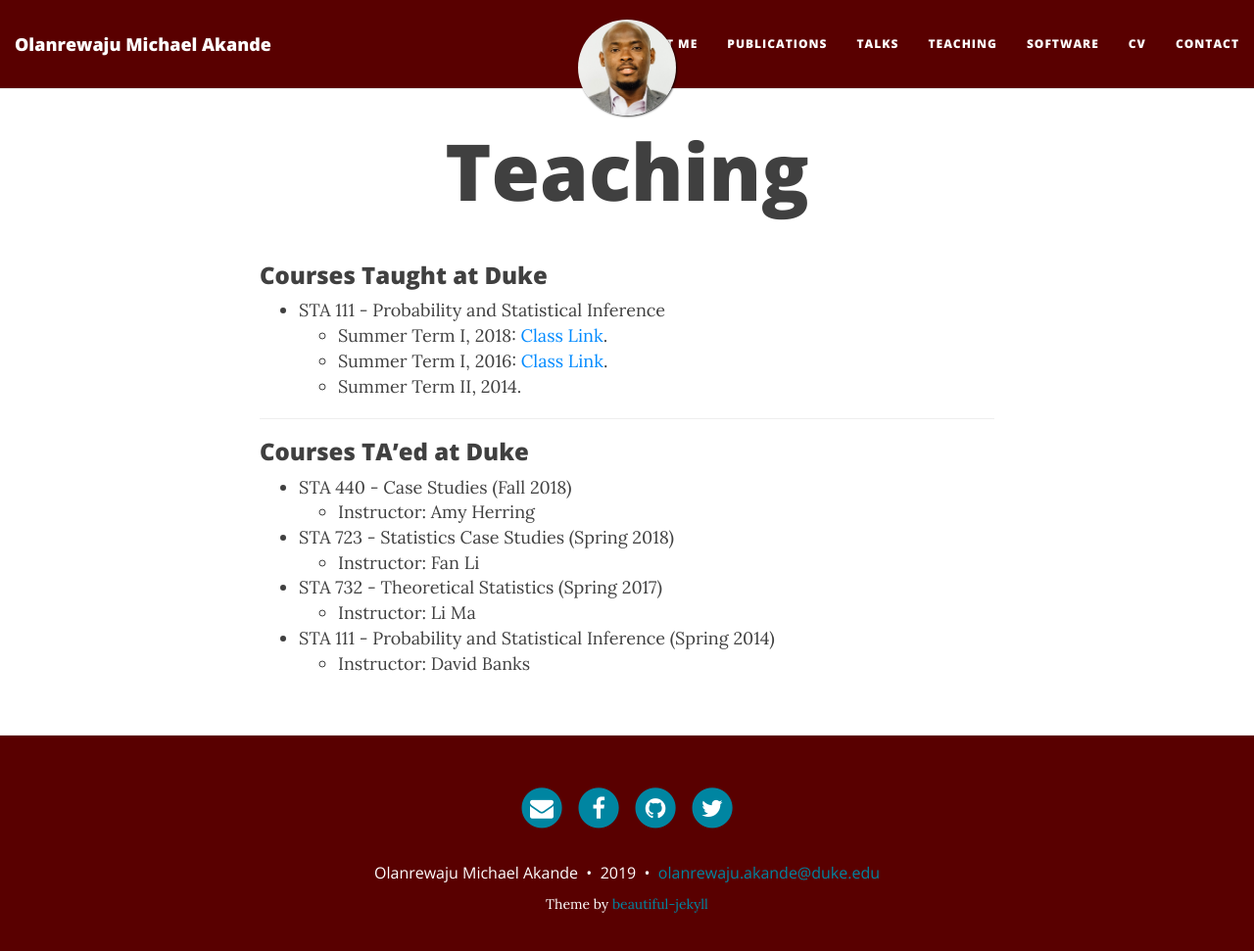
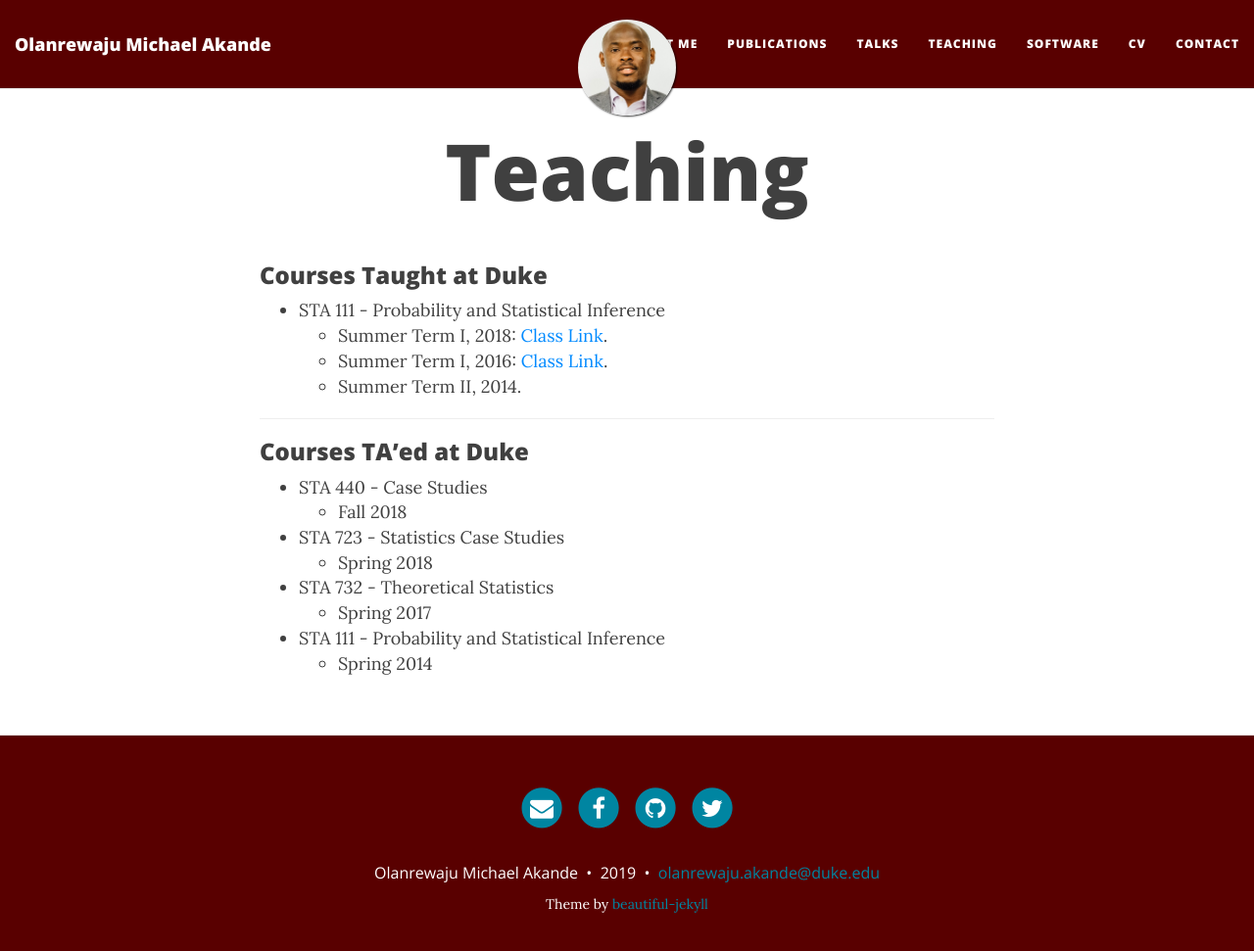
Before and after one commit to akandelanre/akandelanre.github.io, a Jekyll site: the page built from teaching.md, in a window 1280 px wide and 984 px high. Shown: the top 971 px of the window at 98% size. Built offline with Jekyll 4.4.1, drawn with Linux system fonts in a browser that asks for light colours; nearby versions of some CDN libraries.

```diff
--- a/teaching.md
+++ b/teaching.md
@@ -12,14 +12,14 @@ title: Teaching
 -------------------------
 
 ### Courses TA’ed at Duke
-* STA 440 - Case Studies (Fall 2018)
-  * Instructor: Amy Herring
+* STA 440 - Case Studies
+  * Fall 2018
 
-* STA 723 - Statistics Case Studies (Spring 2018)
-  * Instructor: Fan Li
+* STA 723 - Statistics Case Studies
+  * Spring 2018
 
-* STA 732 - Theoretical Statistics (Spring 2017)
-  * Instructor: Li Ma
+* STA 732 - Theoretical Statistics
+  * Spring 2017
 
-* STA 111 - Probability and Statistical Inference (Spring 2014)
-  * Instructor: David Banks
+* STA 111 - Probability and Statistical Inference
+  * Spring 2014
```
Also changed, not shown: aboutme.md (+2 -3 lines).
